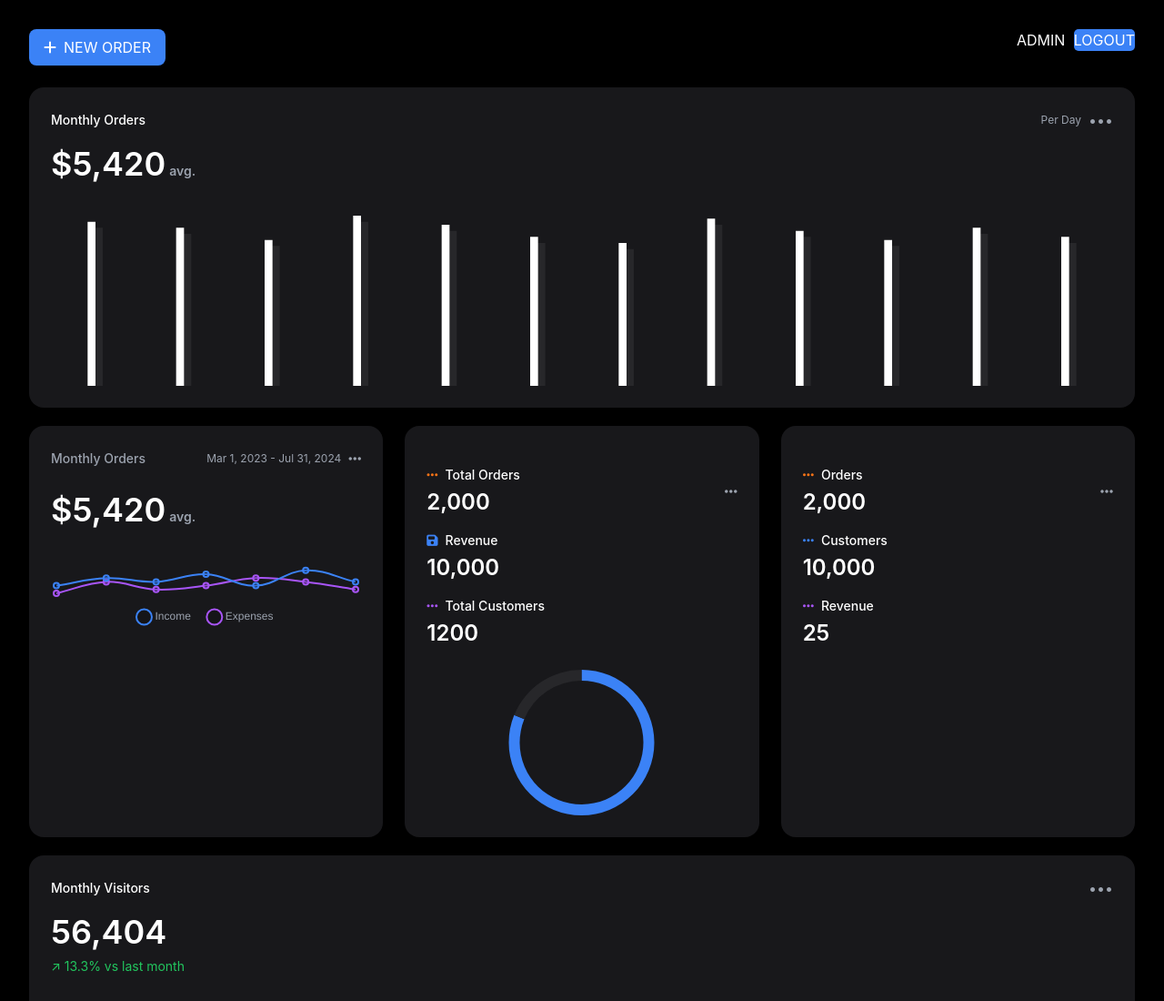
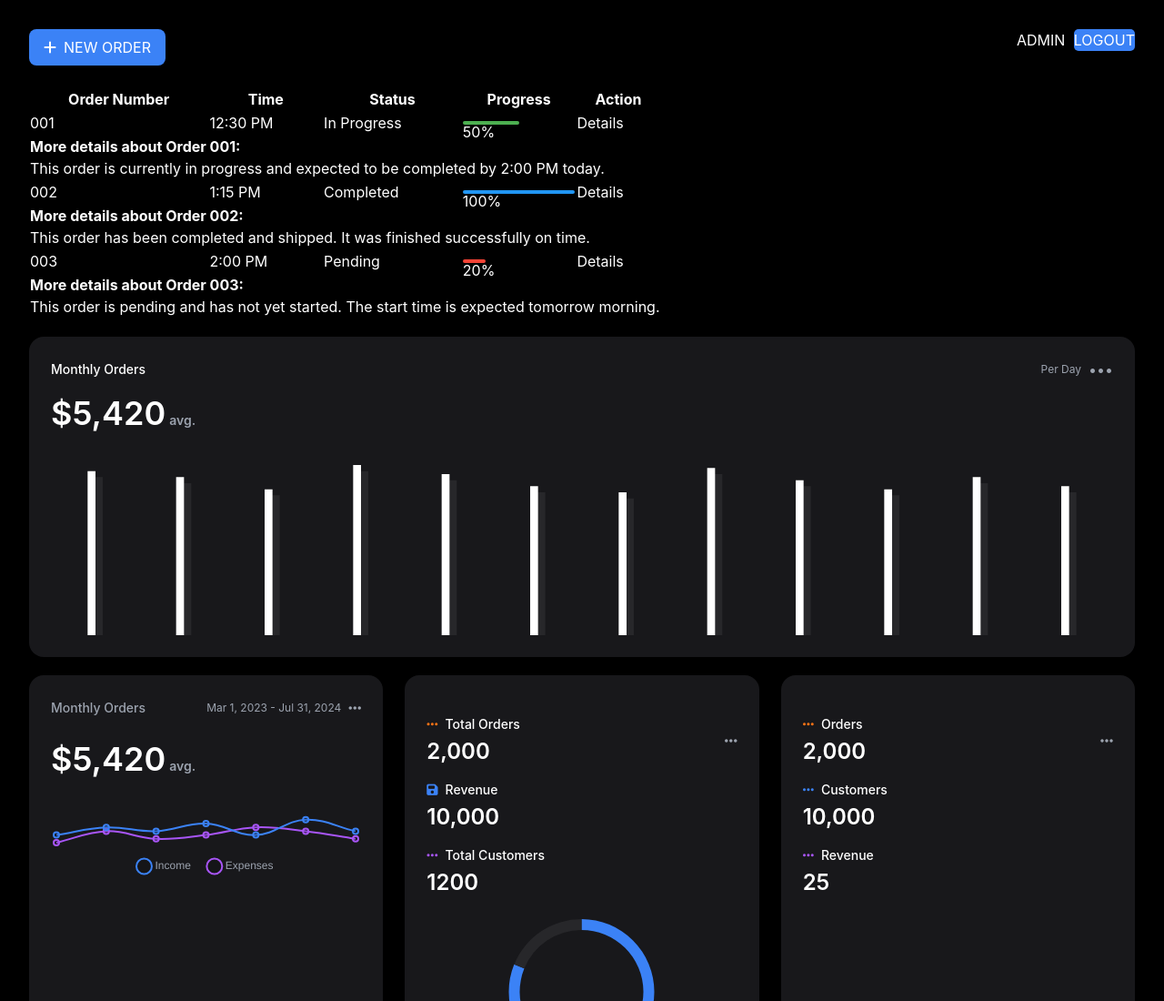
Before and after one commit to sudo-script/gatician, a plain HTML site: page dashboard.html in a window 1280 px wide. Shown: the top 1100 px of the page at 91% size. Drawn offline with nearby package versions, Linux system fonts and the light colour scheme.

Commit message:
Update dashboard.html

```diff
--- a/dashboard.html
+++ b/dashboard.html
@@ -12,6 +12,7 @@
 
 </head>
 <body class="p-4 md:p-8 bg-black text-white">
+
     <!-- Add Data Button -->
     <div class="max-w-7xl mx-auto mb-6">
         <div class="navbarr">
@@ -84,6 +85,79 @@
                 </button>
             </form>
         </div>
+    </div>
+
+    <div class="orders">
+        <table>
+            <thead>
+                <tr>
+                    <th>Order Number</th>
+                    <th>Time</th>
+                    <th>Status</th>
+                    <th>Progress</th>
+                    <th>Action</th>
+                </tr>
+            </thead>
+            <tbody>
+                <tr>
+                    <td>001</td>
+                    <td>12:30 PM</td>
+                    <td>In Progress</td>
+                    <td>
+                        <div class="progress-container">
+                            <div class="progress-bar" style="width: 50%; background-color: #4caf50;">
+                                50%
+                            </div>
+                        </div>
+                    </td>
+                    <td><button>Details</button></td>
+                </tr>
+                <tr class="expandable-row">
+                    <td colspan="5">
+                        <p><strong>More details about Order 001:</strong></p>
+                        <p>This order is currently in progress and expected to be completed by 2:00 PM today.</p>
+                    </td>
+                </tr>
+                <tr>
+                    <td>002</td>
+                    <td>1:15 PM</td>
+                    <td>Completed</td>
+                    <td>
+                        <div class="progress-container">
+                            <div class="progress-bar" style="width: 100%; background-color: #2196F3;">
+                                100%
+                            </div>
+                        </div>
+                    </td>
+                    <td><button>Details</button></td>
+                </tr>
+                <tr class="expandable-row">
+                    <td colspan="5">
+                        <p><strong>More details about Order 002:</strong></p>
+                        <p>This order has been completed and shipped. It was finished successfully on time.</p>
+                    </td>
+                </tr>
+                <tr>
+                    <td>003</td>
+                    <td>2:00 PM</td>
+                    <td>Pending</td>
+                    <td>
+                        <div class="progress-container">
+                            <div class="progress-bar" style="width: 20%; background-color: #f44336;">
+                                20%
+                            </div>
+                        </div>
+                    </td>
+                    <td><button>Details</button></td>
+                </tr>
+                <tr class="expandable-row">
+                    <td colspan="5">
+                        <p><strong>More details about Order 003:</strong></p>
+                        <p>This order is pending and has not yet started. The start time is expected tomorrow morning.</p>
+                    </td>
+                </tr>
+            </tbody>
+        </table>
     </div>
    <div class="bothcards">
     <div class="monthlyexpenses my-5">
```
